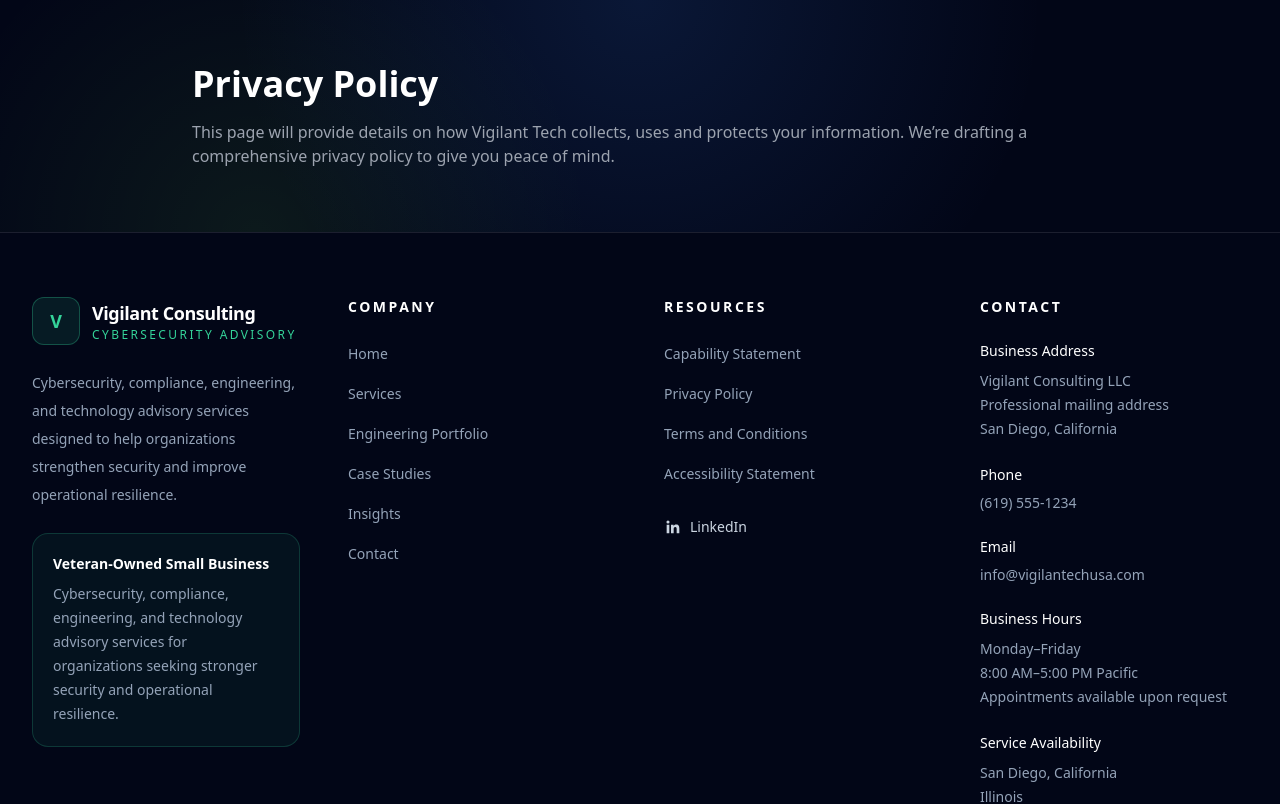
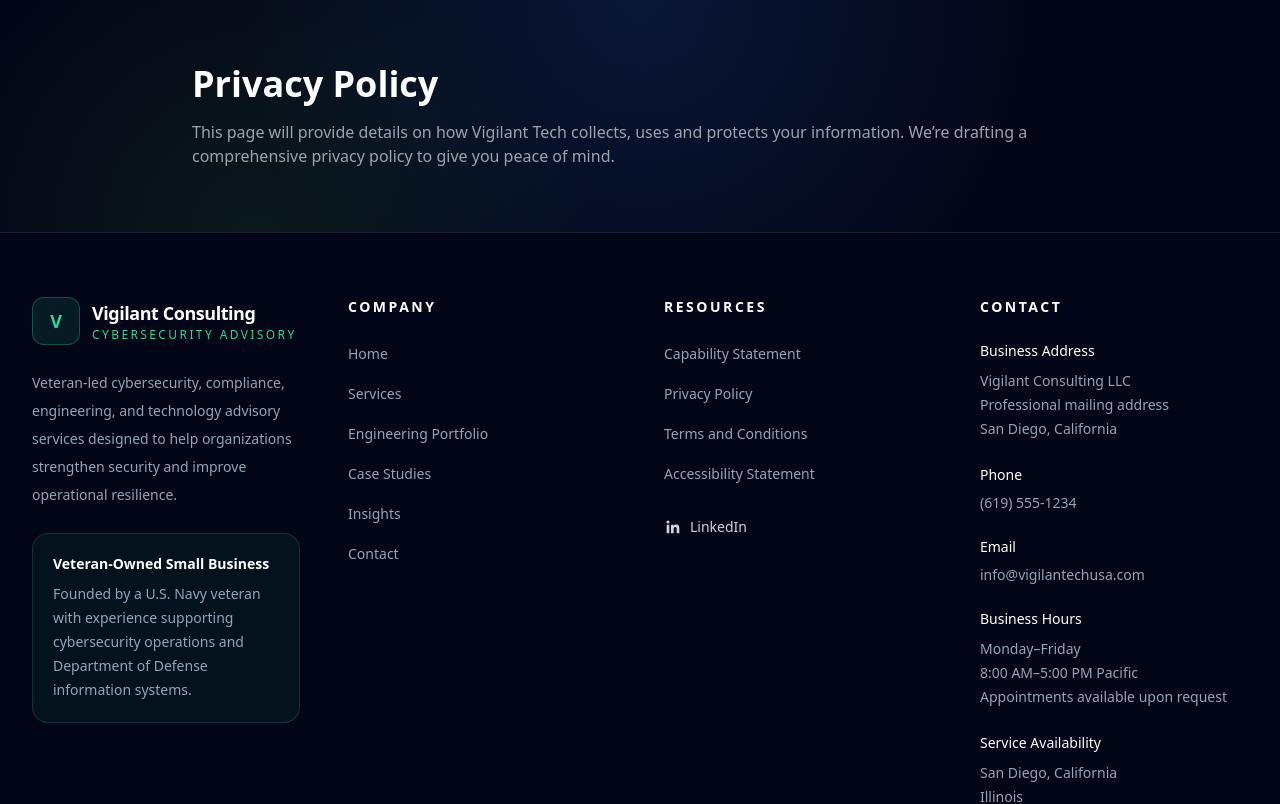
Before and after one commit to Smocha/Vigilant-Consulting, a Next.js app: page /privacy-policy in a window 1280 px wide. Shown: the top 804 px of the page. Built offline with nearby package versions, Linux system fonts and the light colour scheme.

Commit message:
Fix LinkedIn footer link

```diff
--- a/components/Footer.tsx
+++ b/components/Footer.tsx
@@ -47,7 +47,7 @@
 ];
 
 const trustItems = [
-  "Security Advisory",
+  "Veteran-Owned",
   "Cybersecurity Focused",
   "Small Business",
   "Remote Consulting",
@@ -68,7 +68,8 @@
               aria-label="Vigilant Consulting home"
             >
               <span
-                className="flex h-12 w-12 items-center justify-center rounded-xl border border-emerald-400/30 bg-emerald-400/10 text-lg font-bold text-emerald-400"
+                className="flex h-12 w-12 items-center justify-center rounded-xl border
+border-emerald-400/30 bg-emerald-400/10 text-lg font-bold text-emerald-400"
                 aria-hidden="true"
               >
                 V
@@ -89,9 +90,9 @@
             </Link>
 
             <p className="mt-6 max-w-sm text-sm leading-7 text-slate-400">
-              Cybersecurity, compliance, engineering, and technology
-              advisory services designed to help organizations strengthen
-              security and improve operational resilience.
+              Veteran-led cybersecurity, compliance, engineering, and
+              technology advisory services designed to help organizations
+              strengthen security and improve operational resilience.
             </p>
 
             <div className="mt-6 rounded-2xl border border-emerald-400/20 bg-emerald-400/[0.06] p-5">
@@ -100,9 +101,9 @@
               </p>
 
               <p className="mt-2 text-sm leading-6 text-slate-400">
-                Cybersecurity, compliance, engineering, and technology
-                advisory services for organizations seeking stronger security
-                and operational resilience.
+                Founded by a U.S. Navy veteran with experience supporting
+                cybersecurity operations and Department of Defense information
+                systems.
               </p>
             </div>
           </section>
@@ -121,7 +122,8 @@
                 <li key={link.label}>
                   <Link
                     href={link.href}
-                    className="text-sm text-slate-400 transition-colors duration-200 hover:text-emerald-400 focus-visible:outline-none focus-visible:ring-2 focus-visible:ring-emerald-400"
+                    className="text-sm text-slate-400 transition-colors duration-200
+hover:text-emerald-400 focus-visible:outline-none focus-visible:ring-2 focus-visible:ring-emerald-400"
                   >
                     {link.label}
                   </Link>
@@ -144,7 +146,8 @@
                 <li key={link.label}>
                   <Link
                     href={link.href}
-                    className="text-sm text-slate-400 transition-colors duration-200 hover:text-emerald-400 focus-visible:outline-none focus-visible:ring-2 focus-visible:ring-emerald-400"
+                    className="text-sm text-slate-400 transition-colors duration-200
+hover:text-emerald-400 focus-visible:outline-none focus-visible:ring-2 focus-visible:ring-emerald-400"
                   >
                     {link.label}
                   </Link>
@@ -154,11 +157,13 @@
 
             <div className="mt-8">
               <a
-                href="https://www.linkedin.com/company/vigilant-consulting-llc"
+                href="https://www.linkedin.com/in/ronnellvalentine"
                 target="_blank"
                 rel="noopener noreferrer"
-                className="inline-flex items-center gap-2 text-sm font-medium text-slate-300 transition-colors duration-200 hover:text-emerald-400 focus-visible:outline-none focus-visible:ring-2 focus-visible:ring-emerald-400"
-                aria-label="Visit Vigilant Consulting on LinkedIn"
+                className="inline-flex items-center gap-2 text-sm font-medium text-slate-300
+transition-colors duration-200 hover:text-emerald-400 focus-visible:outline-none focus-visible:ring-2
+focus-visible:ring-emerald-400"
+                aria-label="Visit Ronnell Valentine on LinkedIn"
               >
                 <LinkedInIcon />
                 LinkedIn
@@ -193,7 +198,8 @@
 
                 <a
                   href="tel:+16195551234"
-                  className="mt-2 inline-block text-slate-400 transition-colors duration-200 hover:text-emerald-400 focus-visible:outline-none focus-visible:ring-2 focus-visible:ring-emerald-400"
+                  className="mt-2 inline-block text-slate-400 transition-colors duration-200
+hover:text-emerald-400 focus-visible:outline-none focus-visible:ring-2 focus-visible:ring-emerald-400"
                 >
                   (619) 555-1234
                 </a>
@@ -204,7 +210,8 @@
 
                 <a
                   href="mailto:info@vigilantechusa.com"
-                  className="mt-2 inline-block break-all text-slate-400 transition-colors duration-200 hover:text-emerald-400 focus-visible:outline-none focus-visible:ring-2 focus-visible:ring-emerald-400"
+                  className="mt-2 inline-block break-all text-slate-400 transition-colors duration-200
+hover:text-emerald-400 focus-visible:outline-none focus-visible:ring-2 focus-visible:ring-emerald-400"
                 >
                   info@vigilantechusa.com
                 </a>
@@ -248,7 +255,8 @@
             {trustItems.map((item) => (
               <li
                 key={item}
-                className="inline-flex items-center gap-2 text-xs font-medium uppercase tracking-[0.12em] text-slate-400"
+                className="inline-flex items-center gap-2 text-xs font-medium uppercase tracking-[0.12em]
+text-slate-400"
               >
                 <span
                   className="h-1.5 w-1.5 rounded-full bg-emerald-400"
@@ -275,7 +283,8 @@
 
       {/* Copyright area */}
       <div className="border-t border-white/10 bg-black/20">
-        <div className="mx-auto flex max-w-7xl flex-col gap-3 px-6 py-6 text-xs text-slate-500 sm:flex-row sm:items-center sm:justify-between lg:px-8">
+        <div className="mx-auto flex max-w-7xl flex-col gap-3 px-6 py-6 text-xs text-slate-500 sm:flex-row
+sm:items-center sm:justify-between lg:px-8">
           <p>
             © {currentYear} Vigilant Consulting LLC. All rights reserved.
           </p>
@@ -296,7 +305,9 @@
       fill="currentColor"
       aria-hidden="true"
     >
-      <path d="M20.45 20.45h-3.56v-5.57c0-1.33-.03-3.04-1.85-3.04-1.85 0-2.14 1.45-2.14 2.94v5.67H9.34V8.98h3.42v1.57h.05c.48-.9 1.64-1.85 3.37-1.85 3.6 0 4.27 2.37 4.27 5.46v6.29ZM5.32 7.41a2.07 2.07 0 1 1 0-4.14 2.07 2.07 0 0 1 0 4.14ZM7.1 20.45H3.54V8.98H7.1v11.47Z" />
+      <path d="M20.45 20.45h-3.56v-5.57c0-1.33-.03-3.04-1.85-3.04-1.85 0-2.14 1.45-2.14
+2.94v5.67H9.34V8.98h3.42v1.57h.05c.48-.9 1.64-1.85 3.37-1.85 3.6 0 4.27 2.37 4.27 5.46v6.29ZM5.32
+7.41a2.07 2.07 0 1 1 0-4.14 2.07 2.07 0 0 1 0 4.14ZM7.1 20.45H3.54V8.98H7.1v11.47Z" />
     </svg>
   );
 }
```
